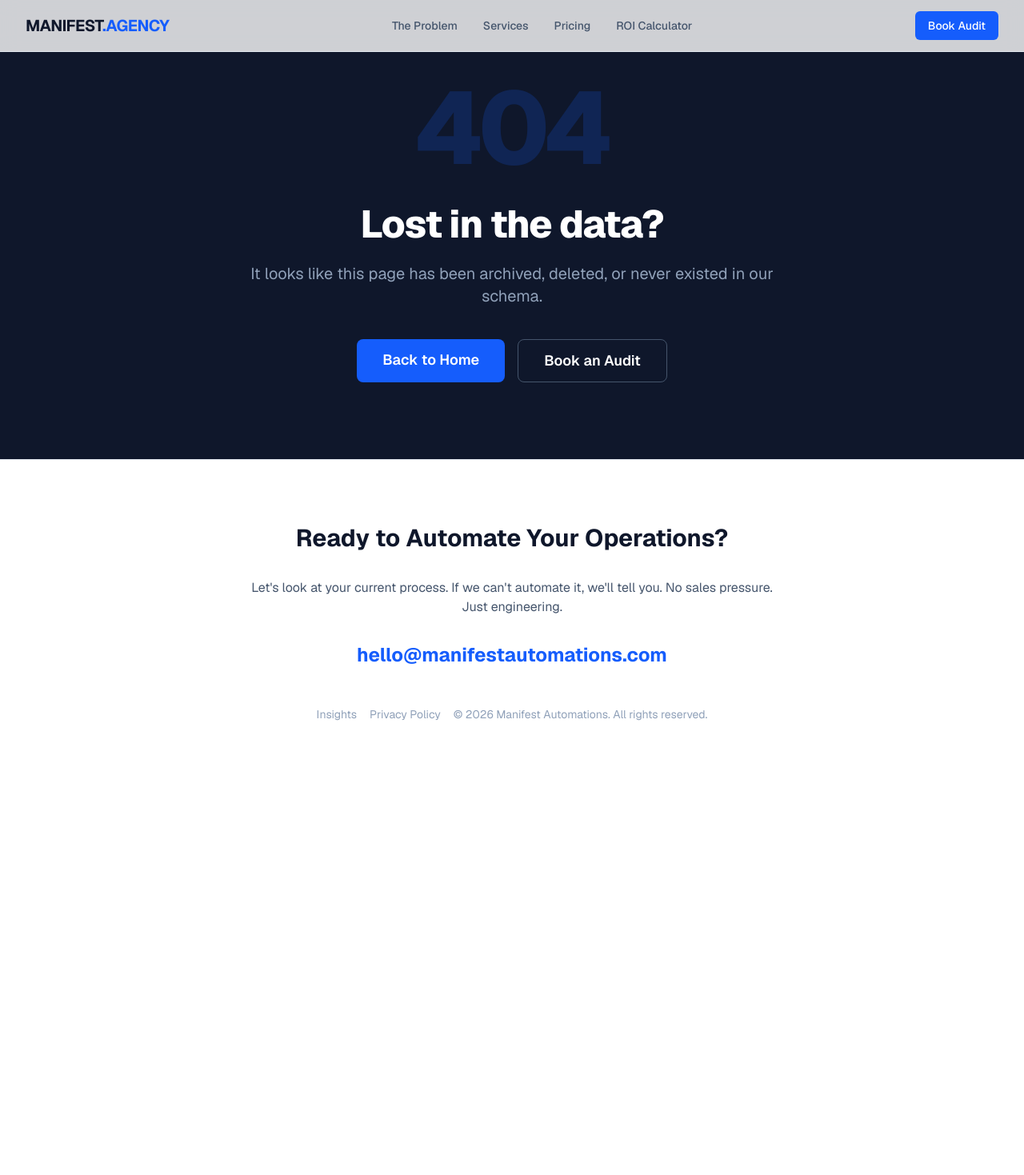
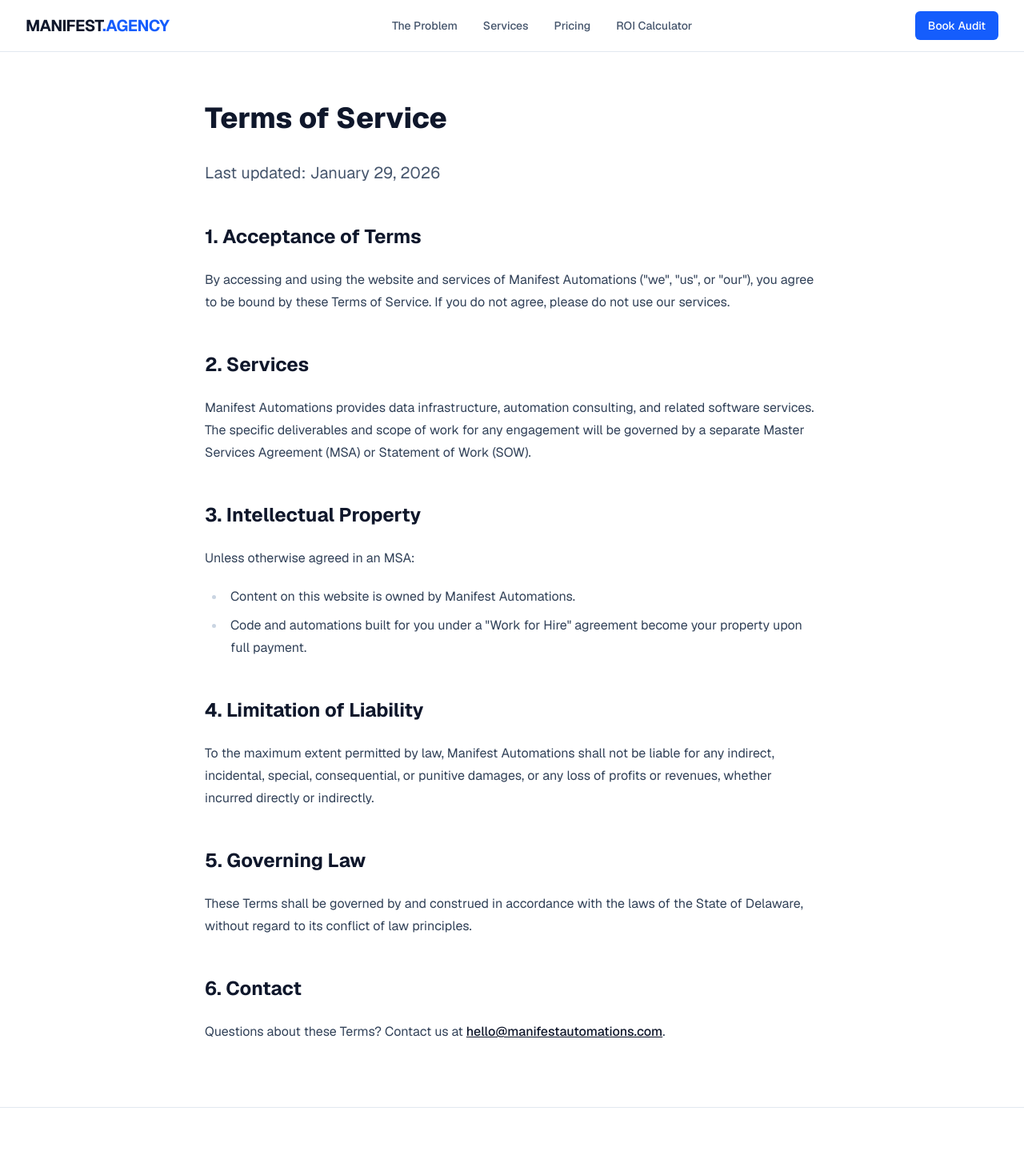
Before and after one commit to mrjuguy/manifest-agency, a Next.js app in the folder projects/agency-website/: page /terms in a window 1280 px wide. Before the commit this address had no page. Shown: the top 1469 px of the page at 80% size. Before the commit the page ends 983 px from the top, so only its background shows below. Built offline with nearby package versions, Linux system fonts and the light colour scheme.

Commit message:
feat: Add Terms of Service page

```diff
--- /dev/null
+++ b/projects/agency-website/src/app/terms/page.tsx
@@ -0,0 +1,53 @@
+import Navbar from "@/components/Navbar";
+import Footer from "@/components/Footer";
+
+export default function Terms() {
+  return (
+    <div className="min-h-screen bg-white text-slate-900 font-sans flex flex-col">
+      <Navbar />
+
+      <main className="flex-grow pt-32 pb-20 px-4 sm:px-6 lg:px-8">
+        <div className="max-w-3xl mx-auto prose prose-slate">
+          <h1>Terms of Service</h1>
+          <p className="lead">Last updated: January 29, 2026</p>
+
+          <h2>1. Acceptance of Terms</h2>
+          <p>
+            By accessing and using the website and services of Manifest Automations ("we", "us", or "our"), you agree to be bound by these Terms of Service. If you do not agree, please do not use our services.
+          </p>
+
+          <h2>2. Services</h2>
+          <p>
+            Manifest Automations provides data infrastructure, automation consulting, and related software services. The specific deliverables and scope of work for any engagement will be governed by a separate Master Services Agreement (MSA) or Statement of Work (SOW).
+          </p>
+
+          <h2>3. Intellectual Property</h2>
+          <p>
+            Unless otherwise agreed in an MSA:
+          </p>
+          <ul>
+            <li>Content on this website is owned by Manifest Automations.</li>
+            <li>Code and automations built for you under a "Work for Hire" agreement become your property upon full payment.</li>
+          </ul>
+
+          <h2>4. Limitation of Liability</h2>
+          <p>
+            To the maximum extent permitted by law, Manifest Automations shall not be liable for any indirect, incidental, special, consequential, or punitive damages, or any loss of profits or revenues, whether incurred directly or indirectly.
+          </p>
+
+          <h2>5. Governing Law</h2>
+          <p>
+            These Terms shall be governed by and construed in accordance with the laws of the State of Delaware, without regard to its conflict of law principles.
+          </p>
+
+          <h2>6. Contact</h2>
+          <p>
+            Questions about these Terms? Contact us at <a href="mailto:hello@manifestautomations.com">hello@manifestautomations.com</a>.
+          </p>
+        </div>
+      </main>
+
+      <Footer />
+    </div>
+  );
+}
--- a/projects/agency-website/src/components/Footer.tsx
+++ b/projects/agency-website/src/components/Footer.tsx
@@ -24,6 +24,9 @@ export default function Footer() {
           <Link href="/privacy" className="hover:text-blue-600 mr-4">
             Privacy Policy
           </Link>
+          <Link href="/terms" className="hover:text-blue-600 mr-4">
+            Terms of Service
+          </Link>
           © 2026 Manifest Automations. All rights reserved.
         </div>
       </div>
```
